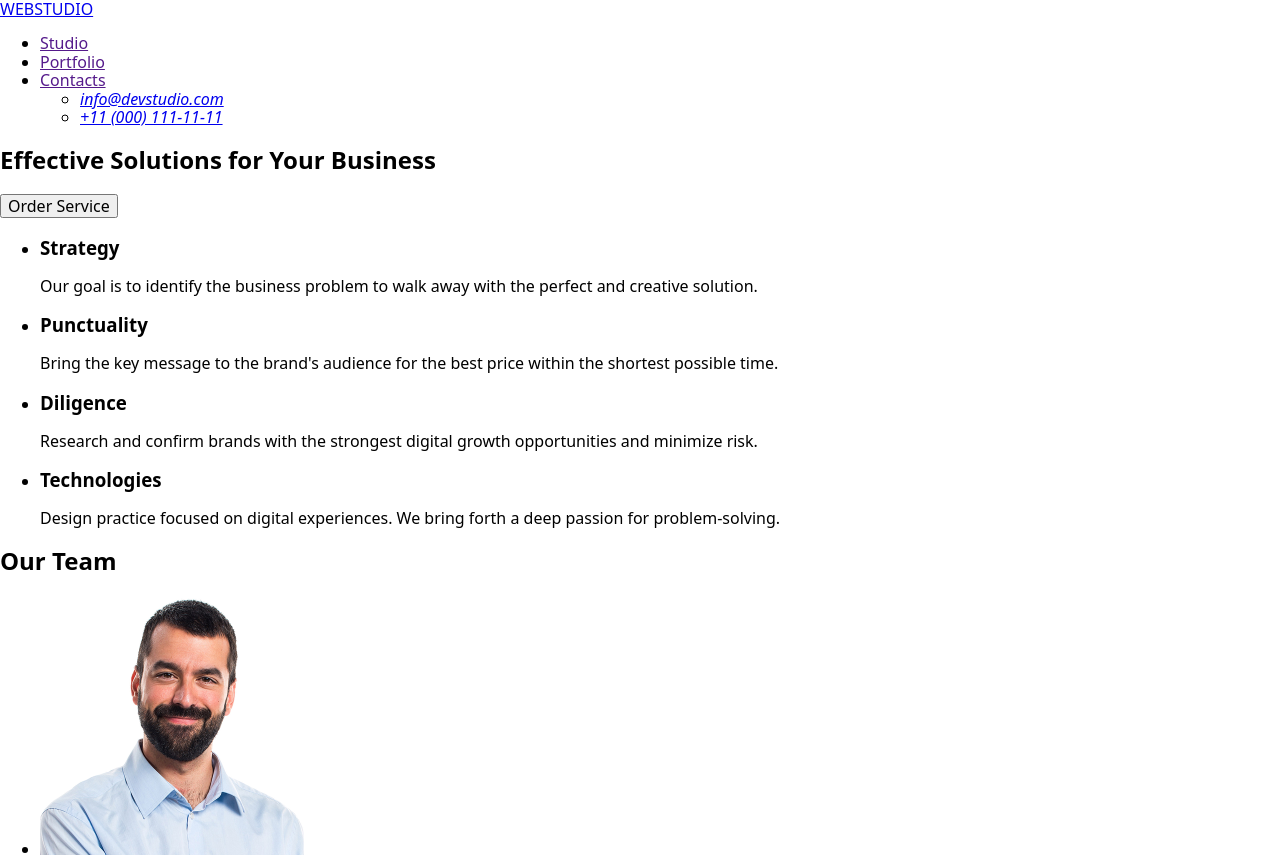
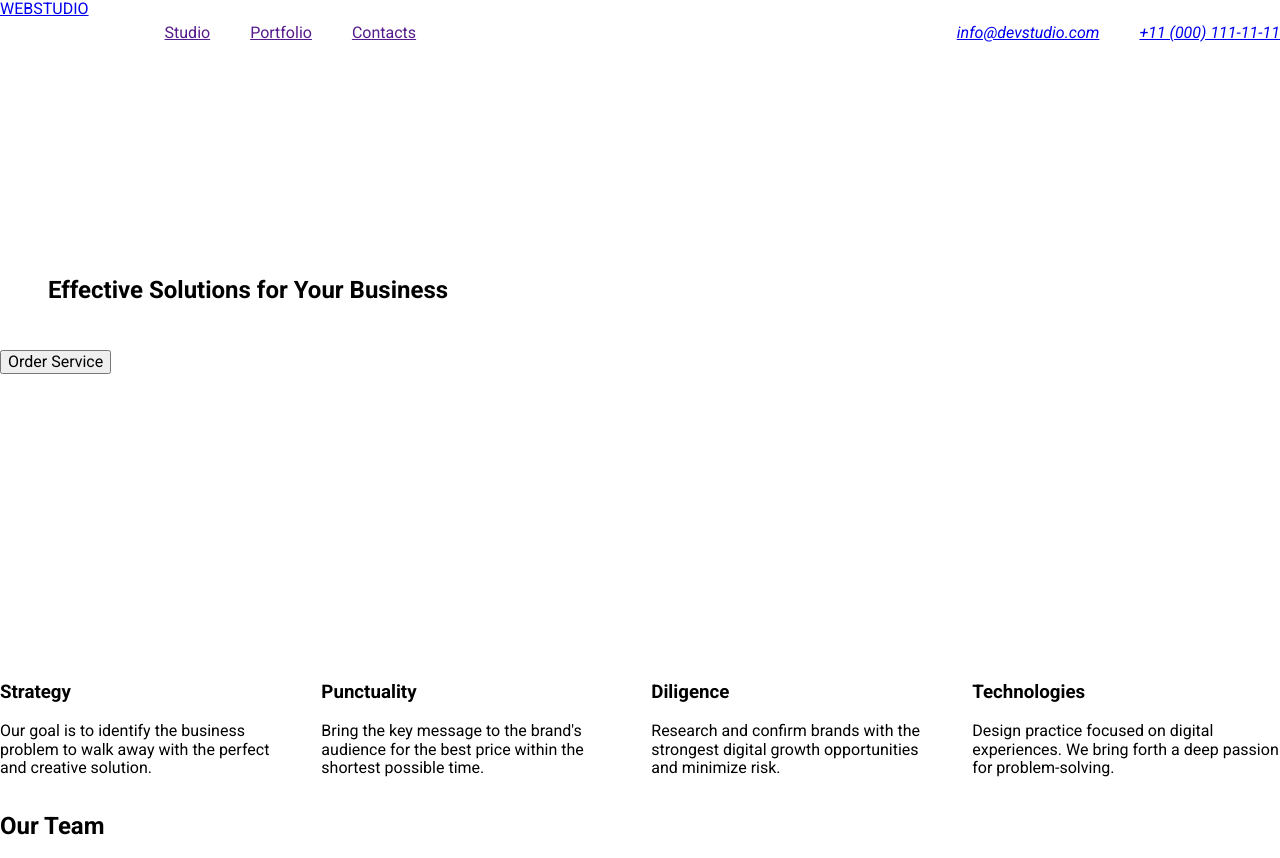
Before and after one commit to abbalbisk/hw-01, a plain HTML site: page index.html in a window 1280 px wide. Shown: the top 858 px of the page. Drawn offline with nearby package versions, Linux system fonts and the light colour scheme.

Commit message:
flex content

```diff
--- a/css/styles.css
+++ b/css/styles.css
@@ -1,25 +1,77 @@
 /* header  */
 .header {
+
+    display: flex;
+    align-items: center;
+    justify-content: space-between;
 
 }
 
 .nav {
-
+    display: flex;
+    gap : 76px;
 }
 
 .nav-list {
+    display: flex;
+    gap: 40px;
 
+}
+.nav-list-link {
+    padding: 24px 0;;
 }
 .address {
 
+
 }
 .address-list {
+    display: flex;
+    gap: 40px;
 
+}
+/*body*/
+.body {
+    font-family: 'Roboto', sans-serif;
+
+}
+ul {
+    list-style: none;
+    padding: 0;
+    margin: 0;
 }
 /* main */
 .main {
 
 }
 .hero {
+    padding-top: 191px;
+    padding-bottom: 289px;
+}
+h1 {
+    text-align: center;
+    max-width: 496px;
+    margin-bottom: 45px;
+}
+.hero-button {
+
 
 }
+.hero button {
+    margin: 0 auto;
+}
+.Spusok {
+    display: flex;
+    justify-content: space-between;
+    gap: 24px;
+}
+.team-list{
+    display: flex;
+    justify-content: space-between;
+    gap: 24px;
+}
+.portfolio-list{
+    display: flex;
+    row-gap: 48px;
+    column-gap: 24px;
+    flex-wrap: wrap;
+}
--- a/index.html
+++ b/index.html
@@ -17,16 +17,16 @@
     <link rel="stylesheet" href="./css/styles.css" />
 
 </head>
-<body>
+<body class="body">
         <header class="header">
             <nav class="nav">
                 <a href="./index.html">WEBSTUDIO</a>
                 <ul class="nav-list">
-                    <li><a href="">Studio</a></li>
-                    <li><a href="">Portfolio</a></li>
-                    <li><a href="">Contacts</a></li>
-                </ulclass>
-            </navclass>
+                    <li class="nav-list-link"><a href="">Studio</a></li>
+                    <li class="nav-list-link"><a href="">Portfolio</a></li>
+                    <li class="nav-list-link"><a href="">Contacts</a></li>
+                </ul>
+            </nav>
             <address class="address">
                 <ul class="address-list">
                     <li>
@@ -44,11 +44,12 @@
         <section class="hero">
             <h1>Effective Solutions
             for Your Business</h1>
-            <button type="button">Order Service</button>
+            <button type="button" class="hero-button">Order Service
+            </button>
         </section>
-        <section>
+        <section >
             <h2 hidden>Solutions</h2>
-            <ul>
+            <ul class="Spusok">
                 <li>
                     <h3>Strategy</h3>
                     <p>Our goal is to identify the business
@@ -78,7 +79,7 @@
         </section>
         <section>
             <h2>Our Team</h2>
-            <ul>
+            <ul class="team-list">
                 <li>
                     <img src="./images/1tip.jpg" alt="Mark Guerrero" width="264" height="260">
                     <h3>Mark Guerrero</h3>
@@ -103,7 +104,7 @@
         </section>
         <section>
             <h2>Our Portfolio</h2>
-            <ul>
+            <ul class="portfolio-list">
                 <li>
                     <img src="images/our1.jpg" alt="Banking App" width="360" height="300">
                     <h3>Banking App</h3>
```
